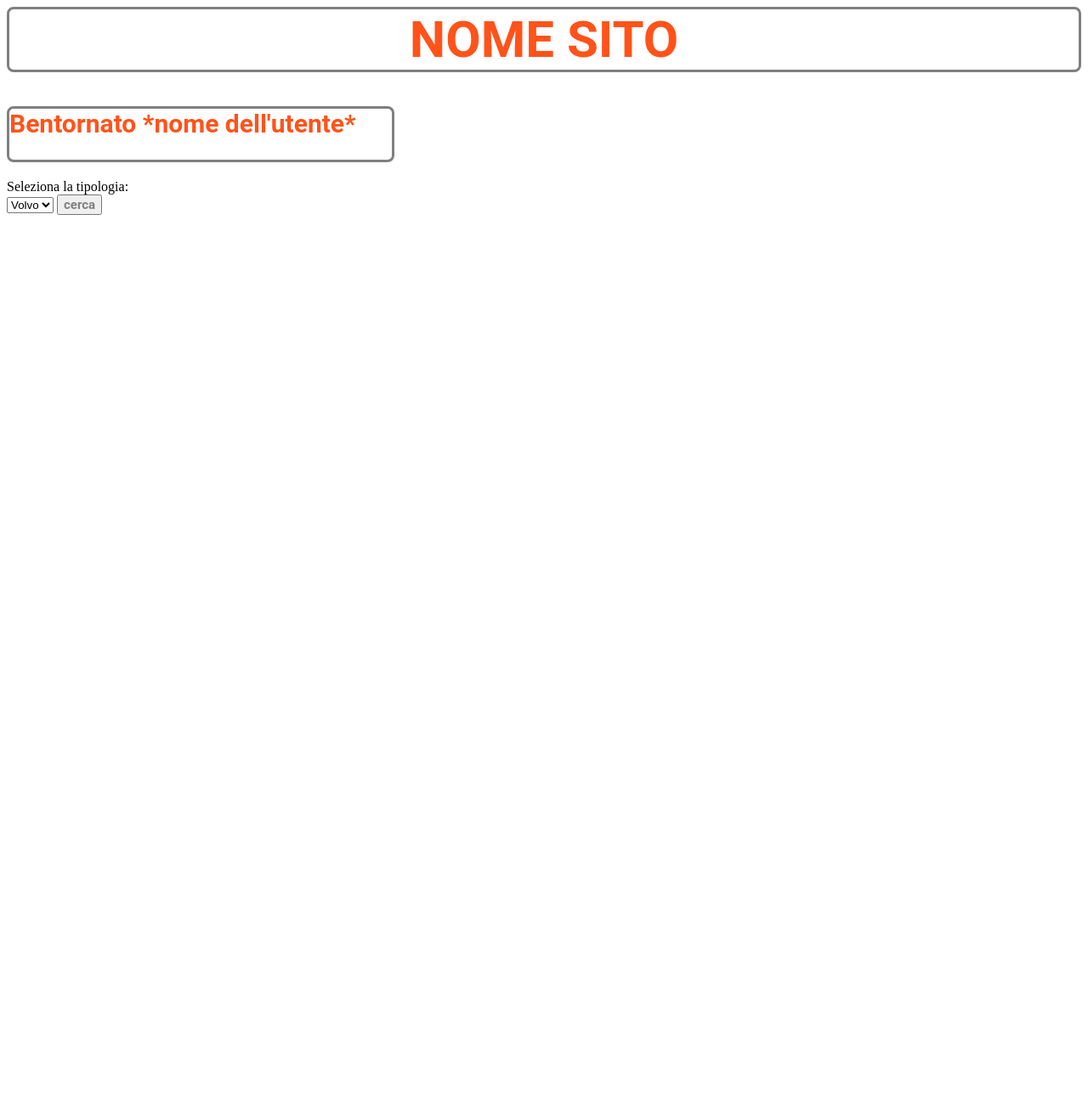
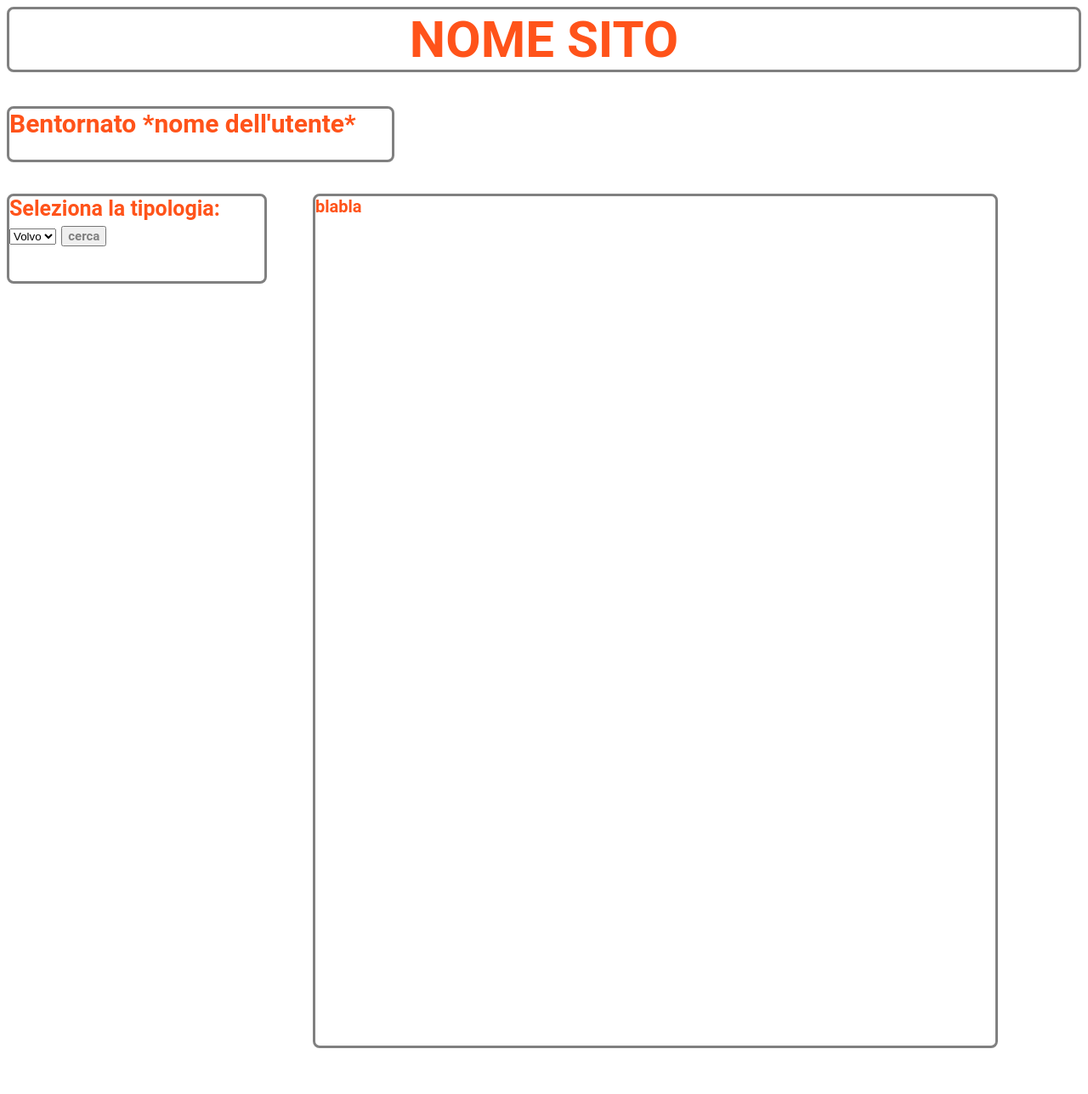
Before and after one commit to lorenzdev/EcommerceAbbigliamento, a PHP site: page /loginsuccesso.html in a window 1280 px wide. Shown: the whole page at 85% size. Before the commit the page ends 253 px from the top, so only its background shows below. Run offline with PHP 8.4, Linux system fonts and the light colour scheme.

```diff
--- a/SITO E-COMMERCE/home.html
+++ b/SITO E-COMMERCE/home.html
@@ -2,7 +2,6 @@
 <head>
 
   <link rel="stylesheet" type="text/css" href="style.css">
-
 
 </head>
 <body>
--- a/SITO E-COMMERCE/loginsuccesso.html
+++ b/SITO E-COMMERCE/loginsuccesso.html
@@ -10,7 +10,9 @@
 <body>
 <h1>NOME SITO</h1>
 <h1 class="h1 bentornato">
-Bentornato *nome dell'utente*</h1 class="h1 bentornato>
+Bentornato *nome dell'utente*</h1 class="h1 bentornato">
+
+
 <h1 class="h1 tipologia">
 Seleziona la tipologia:
 <form action="tipologia.php">
@@ -22,12 +24,12 @@ Seleziona la tipologia:
   </select>
   <input class="input input2" type="submit" value="cerca">
 </form>
-</h1 class="h1 tipologia>
+</h1 class="h1 tipologia">
 
-<h5>
+<h1 class="h1 prodotti">
 blabla
 
-</h5>
+</h1 class="h1 prodotti">
 
 
 </body>
--- a/SITO E-COMMERCE/style.css
+++ b/SITO E-COMMERCE/style.css
@@ -39,6 +39,7 @@ h1 {
 
 .tipologia
 {
+  font-size: 25px;
   color: #ff531a;
   text-align: left;
   font-family: 'Roboto', sans-serif;
@@ -47,7 +48,26 @@ h1 {
   height: 100px;
   width: 300px;
   display:inline-block;
-  font-weight:25;
+
+}
+
+.prodotti
+{
+  color: #ff531a;
+  text-align: left;
+  font-family: 'Roboto', sans-serif;
+  border: 3px solid grey;
+  border-radius: 8px;
+  height: 1000px;
+  width: 800px;
+  font-weight: bold;
+  font-size: 20px;
+  display:inline-block;
+  position: relative;
+  bottom: 33px;
+  left:50px;
+
+
 }
 
 
```
